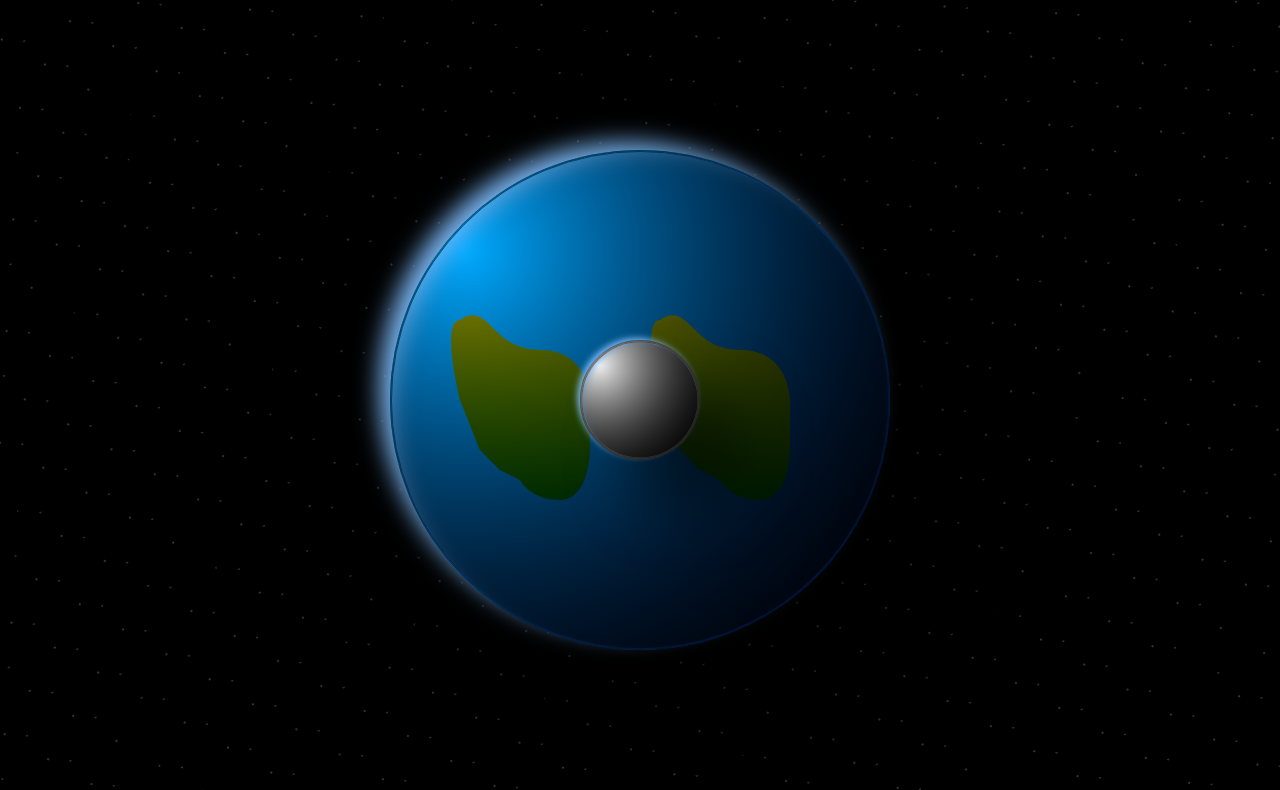
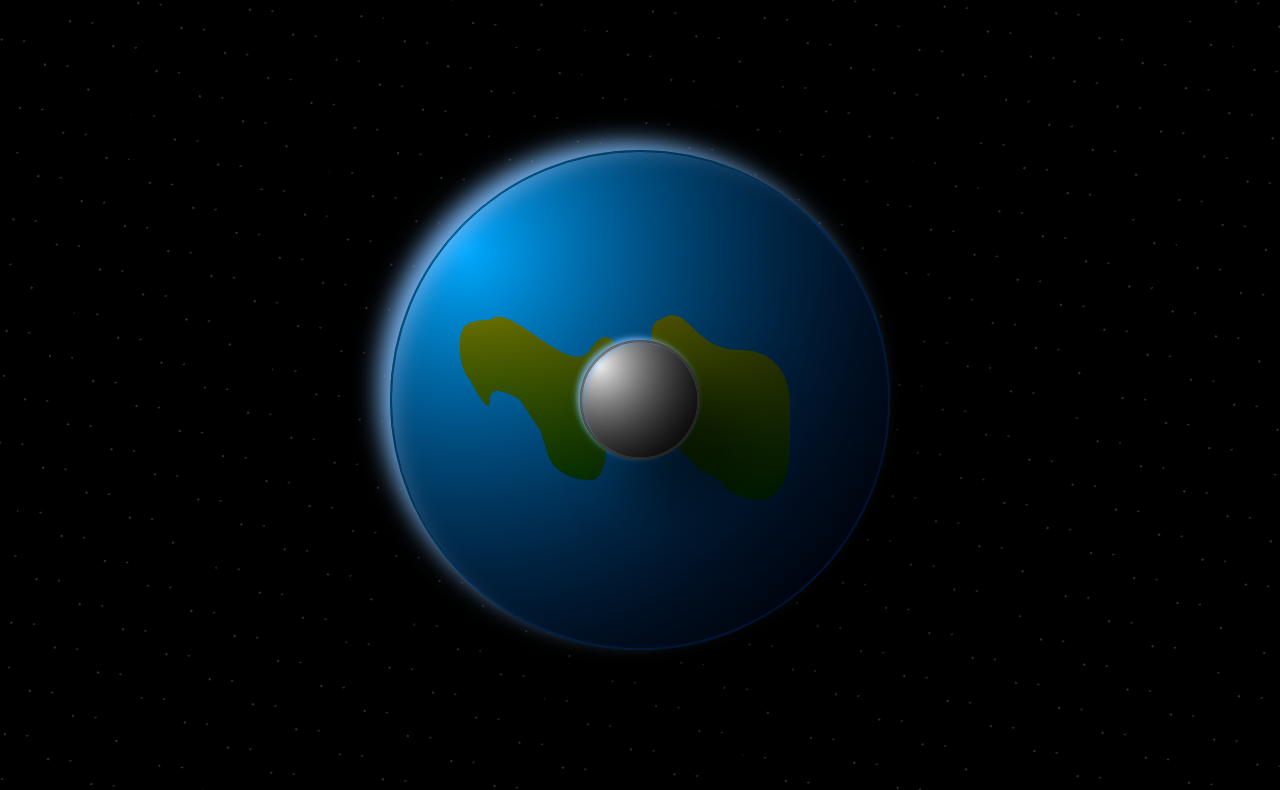
Before and after one commit to MrEliWood/planets, a plain HTML site: page index.html in a window 1280 px wide. Shown: the top 790 px of the page. Drawn offline with Linux system fonts and the light colour scheme.

Commit message:
making africa blob

```diff
--- a/style.css
+++ b/style.css
@@ -117,7 +117,7 @@ body::after {
 	background: linear-gradient(hsl(60, 100%, 25%), hsl(120, 100%, 15%));
 	width: 200px;
 	height: 200px;
-	clip-path: path('M 20 20 C 50 0, 50 50, 100 50 S 150 100, 150 100 S 150 150, 150 150 S 150 200, 120 200 S 80 180, 80 180 S 60 170, 60 170 S 40 150, 40 150 S 20 100, 20 100 S 00 20, 20 20');
+	clip-path: path('M 50 20 C 70 0, 130 80, 150 50 S 180 50, 180 60 S 160 80, 160 80 S 180 180, 150 180 S 110 160, 110 160 S 100 130, 100 130 S 80 100, 80 100 S 50 80, 50 100 S 30 80, 30 80 S 20 70, 20 50 S 20 20, 50 20 z');
 }
 
 #asia {
```
